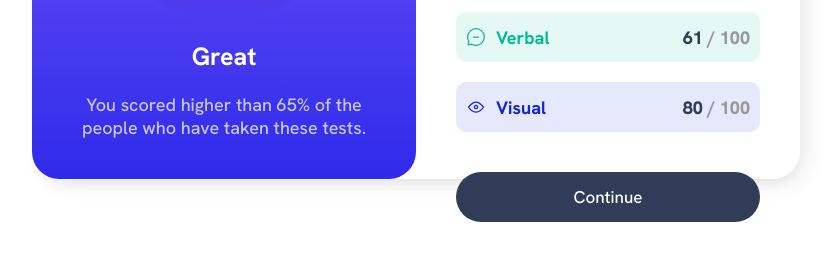
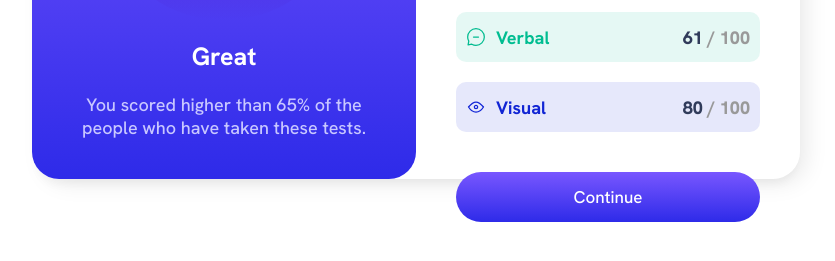
Before and after one commit to AmrMohammed5005/challenge_3_frontend_mentor, a plain HTML site: page index.html in a window 1280 px wide. In both pictures the pointer is over the button "Continue". Shown: the part 421-682 px from the top of the page, without its empty margins (224-1059 px from the left). Drawn offline with Linux system fonts and the light colour scheme; a web font is replaced by a local one.

Commit message:
style.css

```diff
--- a/style.css
+++ b/style.css
@@ -143,7 +143,11 @@ button {
   padding: 20px;
   background-color: #303C58;
   cursor: pointer;
+  transition: .4s;
 }
+button:hover {
+background: linear-gradient(hsl(252, 100%, 67%), hsl(241, 81%, 54%));
+ }
 .df {
   display: flex;
   align-items: center;
```
